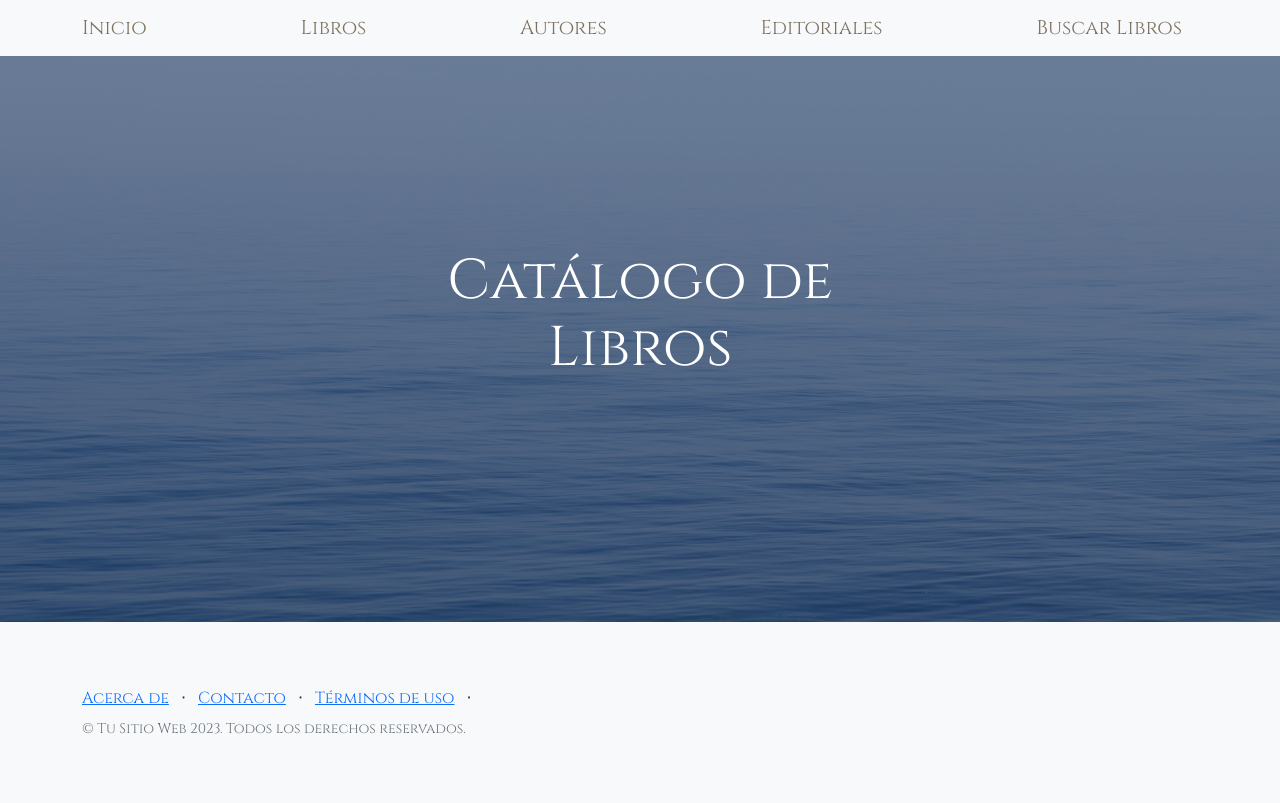
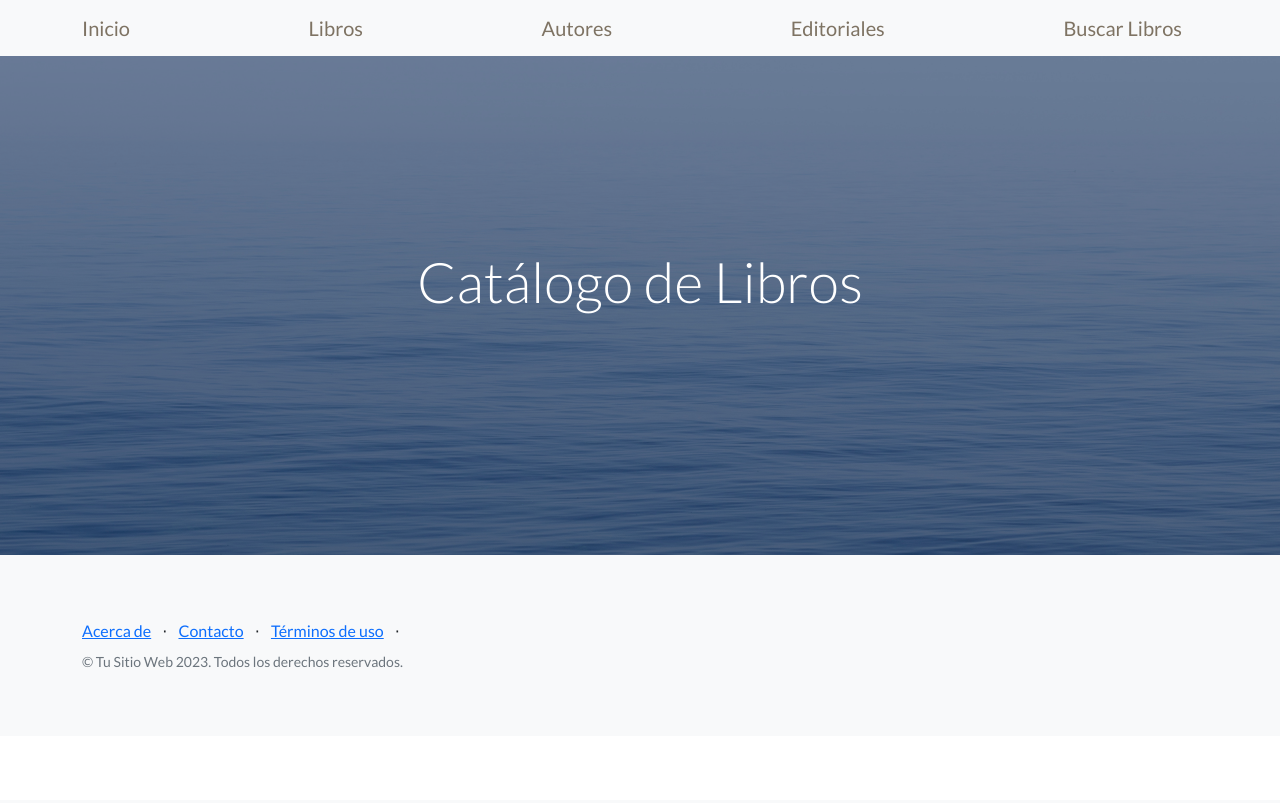
Before and after one commit to debenedetti88/TuPrimeraPaginaDeBenedetti, a Django app: page / in a window 1280 px wide. After the commit the page ends 667 px from the top, so only its background shows below. Run offline with Django 4.2, Linux system fonts and the light colour scheme; some libraries are stand-ins or nearby versions.

Commit message:
Correcion del template index

```diff
--- a/Entrega3/AppLibros/templates/index.html
+++ b/Entrega3/AppLibros/templates/index.html
@@ -11,9 +11,11 @@
     <link rel="icon" type="image/x-icon" href="assets/favicon.ico" />
     <link href="https://cdn.jsdelivr.net/npm/bootstrap-icons@1.5.0/font/bootstrap-icons.css" rel="stylesheet" type="text/css" />
     <link href="https://fonts.googleapis.com/css?family=Lato:300,400,700,300italic,400italic,700italic" rel="stylesheet" type="text/css" />
-    <link href="{% static 'Entrega3/css/styles.css' %}" rel="stylesheet"/>
+    <link href="{% static 'css/styles.css' %}" rel="stylesheet"/>
+
     <style>
-        body {
+        body
+
             font-family: 'Cinzel', sans-serif;
         }
         .navbar {
```
Also changed, not shown: Entrega3/AppLibros/static/assets/favicon.ico (renamed from Entrega3/AppLibros/static/AppLibros/assets/favicon.ico), Entrega3/AppLibros/static/assets/img/bg-masthead.jpg (renamed from Entrega3/AppLibros/static/AppLibros/assets/img/bg-masthead.jpg), Entrega3/AppLibros/static/assets/img/bg-showcase-1.jpg (renamed from Entrega3/AppLibros/static/AppLibros/assets/img/bg-showcase-1.jpg), Entrega3/AppLibros/static/assets/img/bg-showcase-2.jpg (renamed from Entrega3/AppLibros/static/AppLibros/assets/img/bg-showcase-2.jpg), Entrega3/AppLibros/static/assets/img/bg-showcase-3.jpg (renamed from Entrega3/AppLibros/static/AppLibros/assets/img/bg-showcase-3.jpg), Entrega3/AppLibros/static/assets/img/testimonials-1.jpg (renamed from Entrega3/AppLibros/static/AppLibros/assets/img/testimonials-1.jpg), Entrega3/AppLibros/static/assets/img/testimonials-2.jpg (renamed from Entrega3/AppLibros/static/AppLibros/assets/img/testimonials-2.jpg), Entrega3/AppLibros/static/assets/img/testimonials-3.jpg (renamed from Entrega3/AppLibros/static/AppLibros/assets/img/testimonials-3.jpg), Entrega3/AppLibros/static/css/styles.css (renamed from Entrega3/AppLibros/static/AppLibros/css/styles.css), Entrega3/AppLibros/static/js/scripts.js (renamed from Entrega3/AppLibros/static/AppLibros/js/scripts.js).
